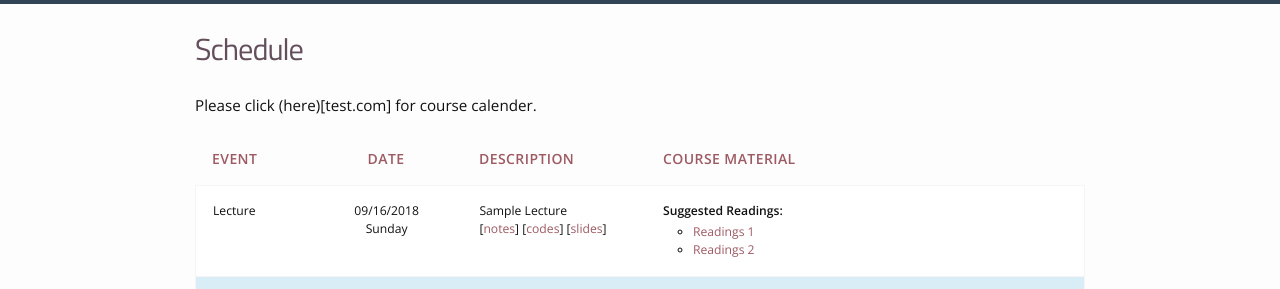
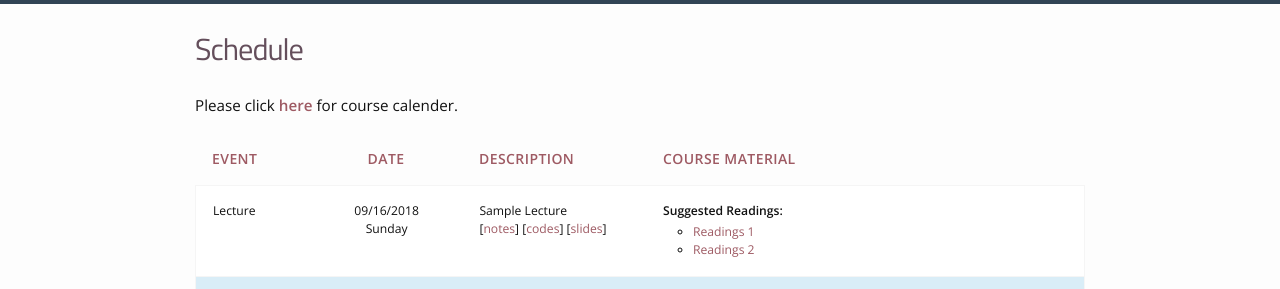
Before and after one commit to bcolabcourses/MLFall2025, a Jekyll site: the page built from schedule.md, in a window 1280 px wide. Shown: the part 144-433 px from the top of the page. Built offline with Jekyll 4.4.1, drawn with Linux system fonts in a browser that asks for light colours; nearby versions of some CDN libraries.

Commit message:
Update schedule.md

```diff
--- a/schedule.md
+++ b/schedule.md
@@ -4,4 +4,4 @@ title: Schedule
 permalink: /schedule/
 ---
 
-Please click (here)[test.com] for course calender.
+Please click [**here**](test.com) for course calender.
```
